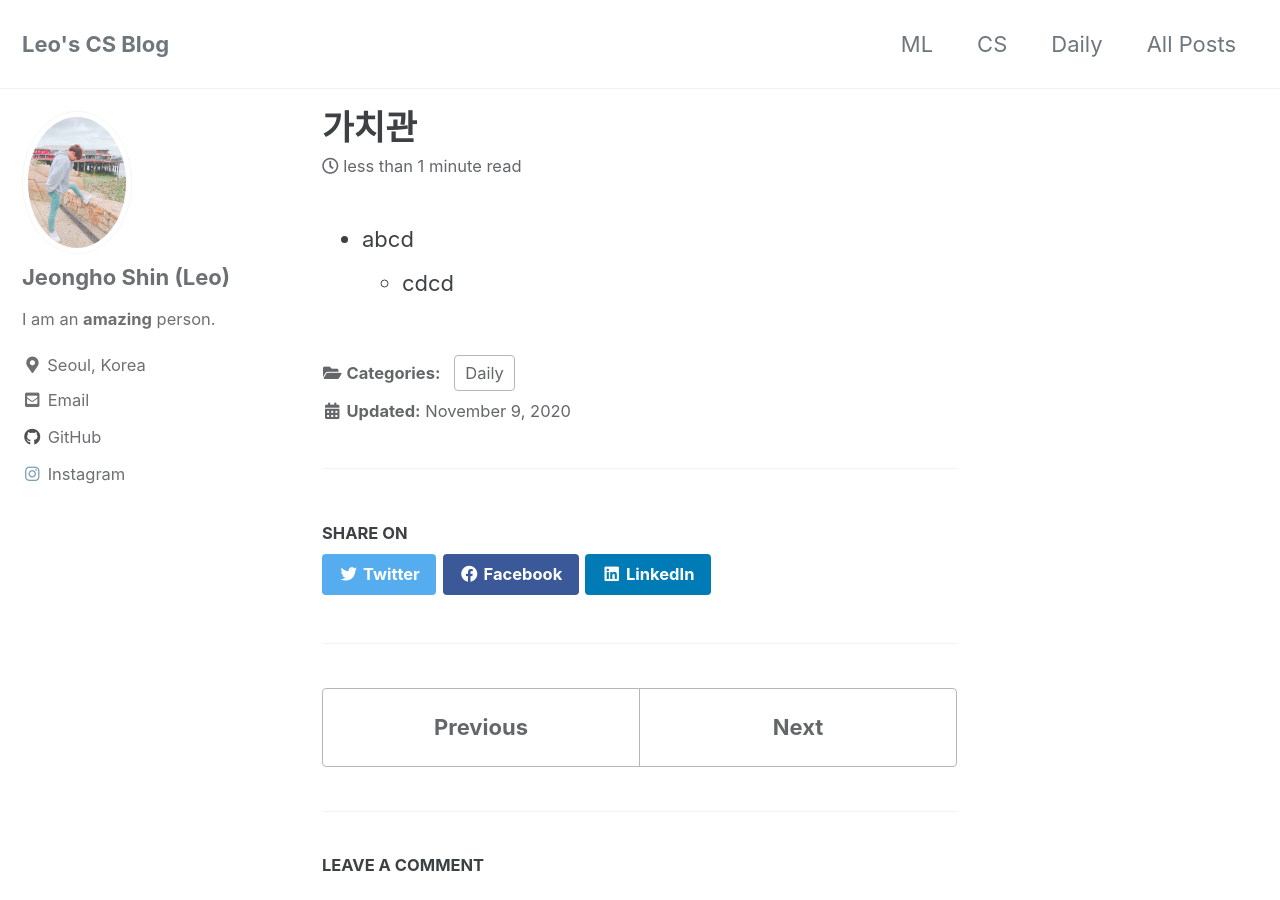
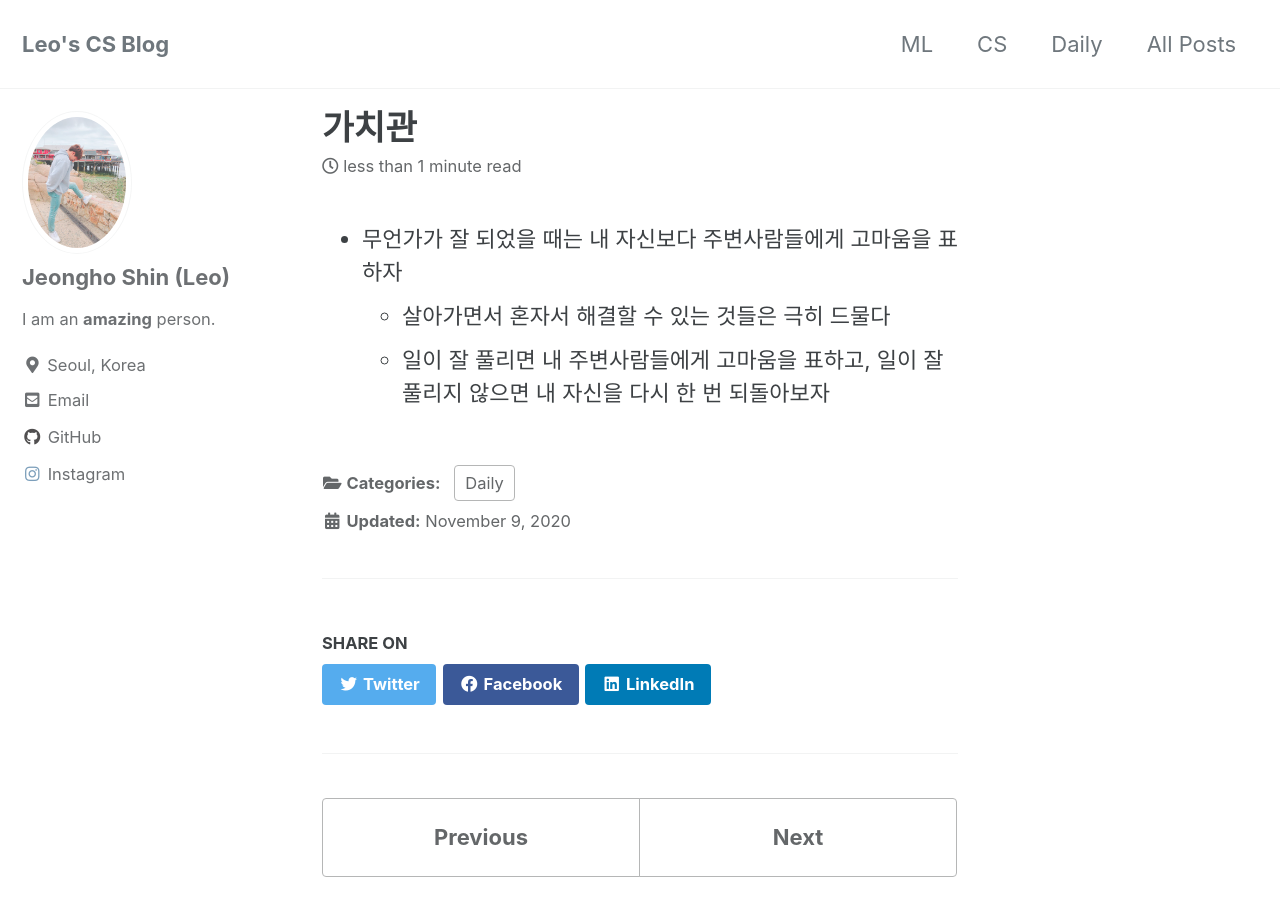
Before and after one commit to mlleo/mlleo.github.io, a Jekyll site: the page built from _posts/2020-11-03-daily.md, in a window 1280 px wide and 900 px high. Built offline with Jekyll 4.4.1, drawn with Linux system fonts in a browser that asks for light colours; cached includes are drawn as plain includes; comment, search, counter and statistics services are not loaded.

Commit message:
Update 2020-11-03-daily.md

```diff
--- a/_posts/2020-11-03-daily.md
+++ b/_posts/2020-11-03-daily.md
@@ -7,5 +7,6 @@ comments: true
 use_math: true # MathJax On
 ---
 
-- abcd
-  - cdcd
+- 무언가가 잘 되었을 때는 내 자신보다 주변사람들에게 고마움을 표하자
+  - 살아가면서 혼자서 해결할 수 있는 것들은 극히 드물다
+  - 일이 잘 풀리면 내 주변사람들에게 고마움을 표하고, 일이 잘 풀리지 않으면 내 자신을 다시 한 번 되돌아보자
```
